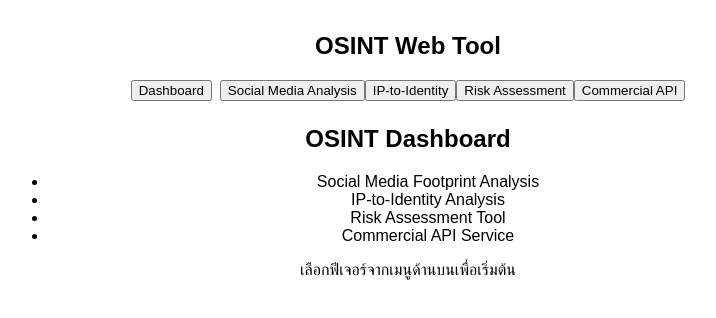
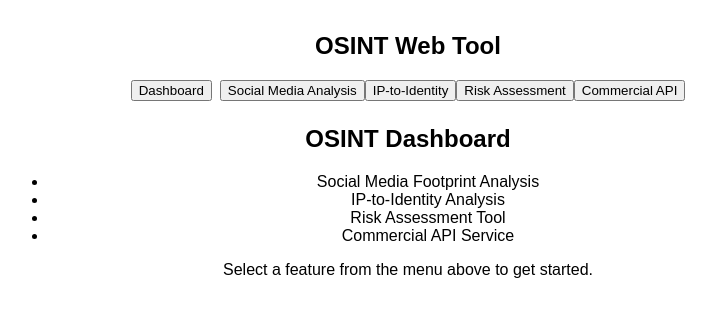
Before and after one commit to chin4d0ll/osint-web-tool, a React (Create React App) app in the folder frontend/: page / in a window 1280 px wide. Shown: the top 318 px of the page, without its empty margins (232-948 px from the left). Built offline with nearby package versions, Linux system fonts and the light colour scheme.

Commit message:
Update: Dashboard.js English instruction for menu

```diff
--- a/frontend/src/Dashboard.js
+++ b/frontend/src/Dashboard.js
@@ -10,7 +10,7 @@ function Dashboard() {
         <li>Risk Assessment Tool</li>
         <li>Commercial API Service</li>
       </ul>
-      <p>เลือกฟีเจอร์จากเมนูด้านบนเพื่อเริ่มต้น</p>
+      <p>Select a feature from the menu above to get started.</p>
     </div>
   );
 }
```
